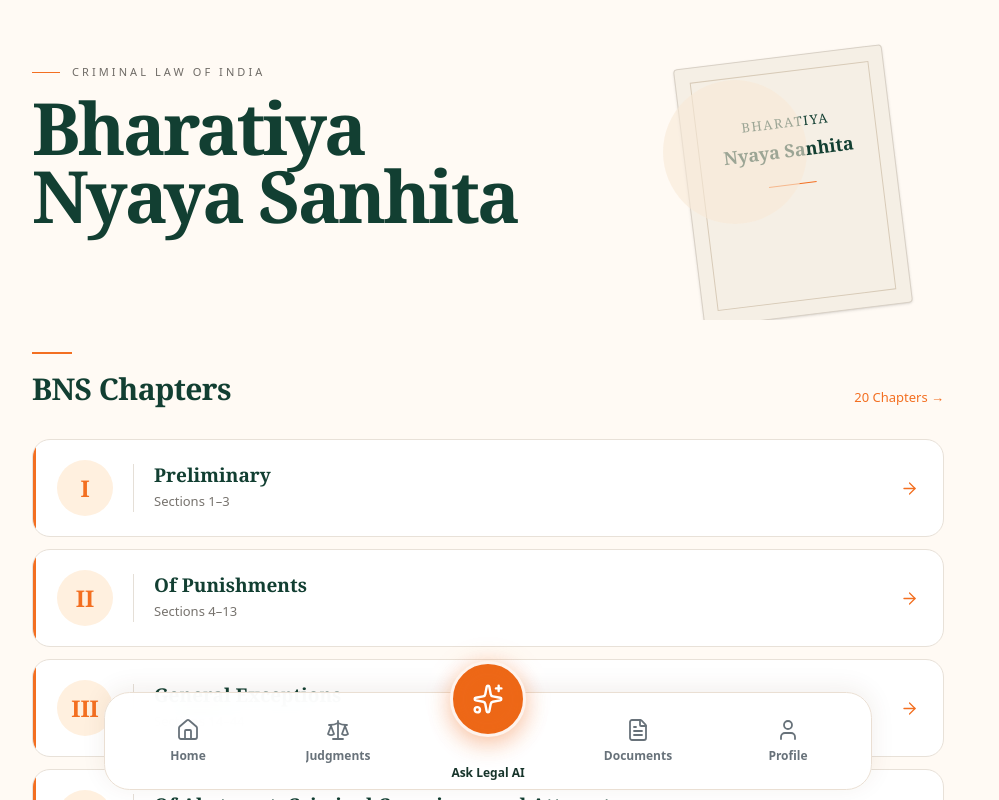
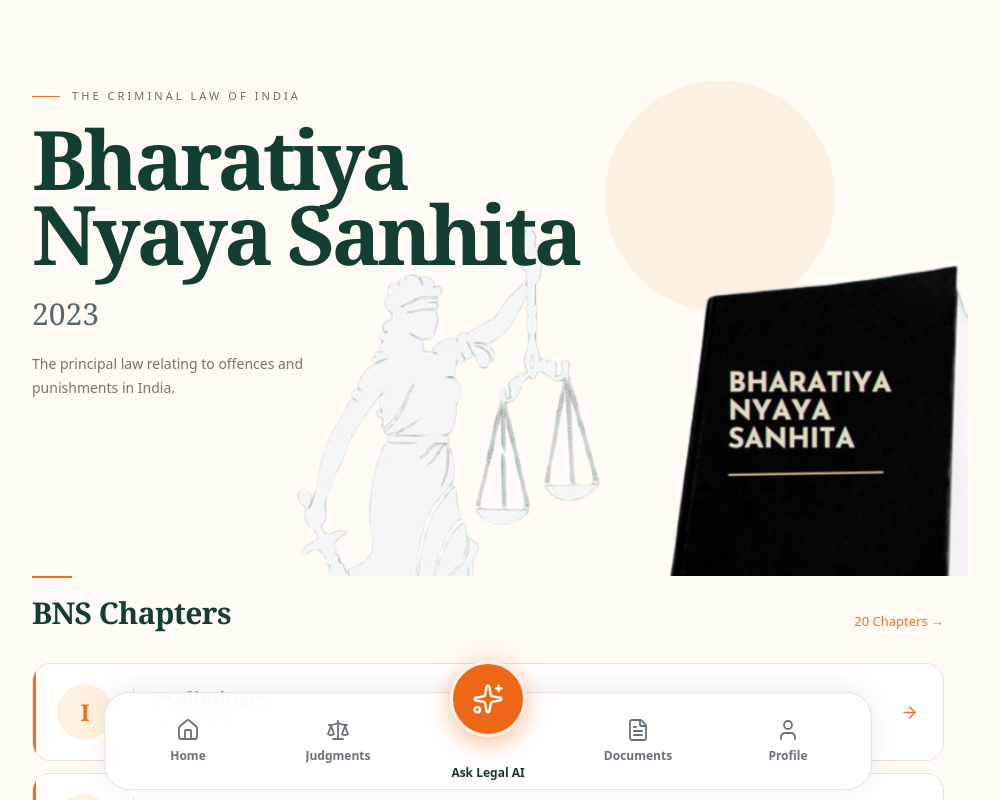
Before and after one commit to muradkhurram/Ligal, a Next.js app: page /bns in a window 1280 px wide. Shown: the top 800 px of the page, without its empty margins (152-1151 px from the left). Built offline with nearby package versions, Linux system fonts and the light colour scheme.

Commit message:
Redesign Legal homepage

```diff
--- a/components/bns/BnsHero.tsx
+++ b/components/bns/BnsHero.tsx
@@ -1,49 +1,77 @@
+import Image from "next/image";
+
 export function BnsHero() {
   return (
-    <section className="px-4 pt-10 pb-8 sm:px-6">
-      <div className="relative min-h-[280px] overflow-hidden">
-        <div className="relative z-10 pt-6">
-          <div className="mb-3 flex items-center gap-3">
+    <section className="relative overflow-hidden px-4 pt-10 sm:px-6 sm:pt-14">
+      <div className="relative min-h-[430px] sm:min-h-[520px]">
+
+        {/* Text */}
+        <div className="relative z-20 max-w-[620px] pt-6 sm:pt-8">
+
+          <div className="mb-4 flex items-center gap-3">
             <span className="h-px w-7 bg-[#f36f21]" />
 
-            <p className="text-[11px] font-medium uppercase tracking-[0.28em] text-[#6f6b66]">
-              Criminal Law of India
+            <p className="text-[10px] font-medium uppercase tracking-[0.28em] text-[#6f6b66] sm:text-[11px]">
+              The Criminal Law of India
             </p>
           </div>
 
-          <h1 className="font-serif text-[58px] font-semibold leading-[0.95] tracking-[-0.04em] text-[#123f32] sm:text-[72px]">
+          <h1 className="font-serif text-[52px] font-semibold leading-[0.92] tracking-[-0.045em] text-[#123f32] sm:text-[72px] lg:text-[82px]">
             Bharatiya
             <br />
             Nyaya Sanhita
           </h1>
 
-          {/*<p className="mt-4 font-serif text-[25px] text-[#59666b]">
+          <p className="mt-5 font-serif text-[25px] text-[#59666b] sm:text-[30px]">
             2023
-          </p>*/}
+          </p>
+
+          <p className="mt-4 max-w-[360px] text-[13px] leading-6 text-[#77736e] sm:text-[14px]">
+            The principal law relating to offences and punishments in India.
+          </p>
         </div>
 
-        {/* Decorative legal document */}
-        <div className="absolute right-[5%] top-4 hidden h-[260px] w-[210px] rotate-[-7deg] rounded-[4px] border border-[#d9d1c6] bg-[#f5efe5] shadow-sm sm:block">
-          <div className="absolute inset-[14px] border border-[#d8cbb8]" />
-
-          <div className="absolute left-8 right-8 top-14 text-center">
-            <p className="font-serif text-[13px] uppercase tracking-[0.12em] text-[#123f32]">
-              Bharatiya
-            </p>
-
-            <p className="mt-1 font-serif text-[18px] font-semibold text-[#123f32]">
-              Nyaya Sanhita
-            </p>
-
-            <div className="mx-auto mt-5 h-px w-12 bg-[#f36f21]" />
-
-            {/*<p className="mt-4 text-[10px] uppercase tracking-[0.2em] text-[#77736e]">
-              2023
-            </p>*/}
-          </div>
+        {/* BNS image */}
+        <div
+          className="
+            pointer-events-none
+            absolute
+            bottom-[-10px]
+            right-[-100px]
+            z-10
+            w-[650px]
+            sm:right-[-120px]
+            sm:w-[760px]
+            lg:right-[-100px]
+            lg:w-[820px]
+          "
+        >
+          <Image
+            src="/images/bns/bns-hero.jpg"
+            alt="Bharatiya Nyaya Sanhita"
+            width={885}
+            height={432}
+            priority
+            className="h-auto w-full object-contain"
+          />
         </div>
 
-        <div className="absolute right-[18%] top-10 h-36 w-36 rounded-full bg-[#f8ead8] opacity-60 sm:right-[15%]" />
+        {/* Soft background circle */}
+        <div
+          className="
+            absolute
+            right-[12%]
+            top-[25px]
+            z-0
+            h-[180px]
+            w-[180px]
+            rounded-full
+            bg-[#f8ead8]
+            opacity-60
+            sm:h-[230px]
+            sm:w-[230px]
+          "
+        />
       </div>
     </section>
   );
```
Also changed, not shown: public/images/bns/bns-hero.jpg (added).
